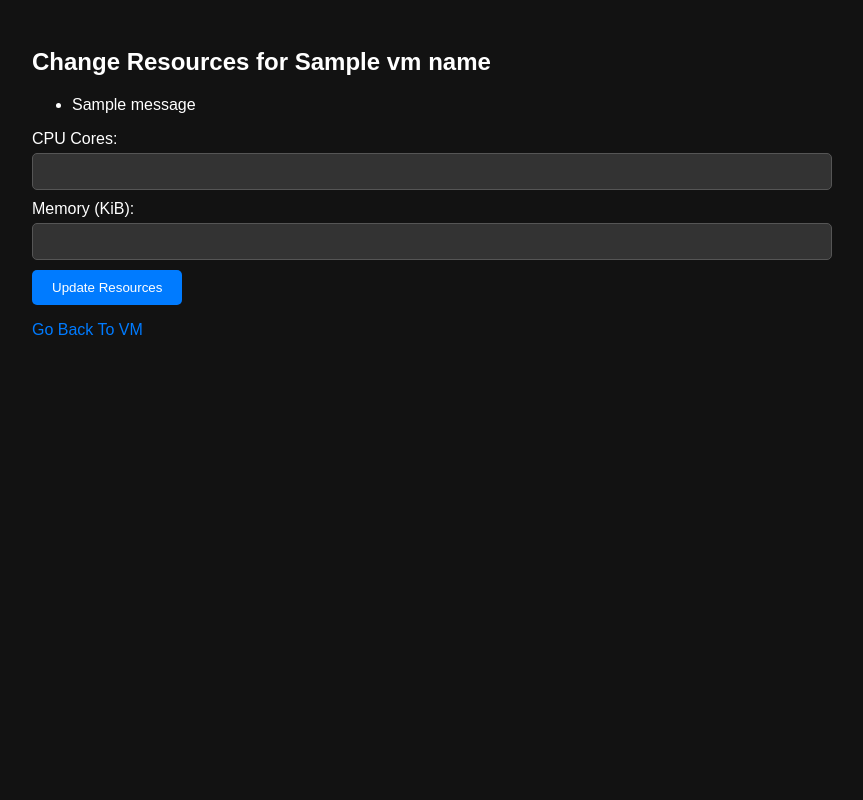
After one commit to QutaibaAlashqar/kvm_web_VirtualMachineControlPanel, a Django app: template myapp/templates/myapp/cpu_things.html in a window 1280 px wide. The commit adds this page. Shown: the whole page, without its empty margins (208-1071 px from the left). Run offline with Django 4.2, Linux system fonts and the light colour scheme; the template is opened without the code that fills it: most values are stand-ins (such as "Sample title", 1, 10 or a date in 2020); one stand-in notice (Sample message) is shown.

Commit message:
adding new futurues

```diff
--- /dev/null
+++ b/myapp/templates/myapp/cpu_things.html
@@ -0,0 +1,117 @@
+{% block content %}
+<style>
+    body {
+        background-color: #121212; /* Dark background color */
+        color: #fff; /* Light text color */
+        font-family: Arial, sans-serif;
+    }
+
+    .container {
+        max-width: 800px;
+        margin: 0 auto;
+        padding: 20px;
+    }
+
+    h2 {
+        font-size: 24px;
+        margin-bottom: 20px;
+    }
+
+    label {
+        display: block;
+        margin-bottom: 5px;
+    }
+
+    input[type="number"] {
+        padding: 10px;
+        border-radius: 5px;
+        border: 1px solid #555;
+        background-color: #333;
+        color: #fff;
+        margin-bottom: 10px;
+        width: 100%;
+    }
+
+    button[type="submit"] {
+        padding: 10px 20px;
+        border: none;
+        border-radius: 5px;
+        background-color: #007bff; /* Blue button color */
+        color: #fff; /* Light text color */
+        cursor: pointer;
+        transition: background-color 0.3s;
+    }
+
+    button[type="submit"]:hover {
+        background-color: #0056b3; /* Darker blue on hover */
+    }
+
+    a {
+        color: #007bff;
+        text-decoration: none;
+        margin-right: 10px;
+    }
+
+    a:hover {
+        text-decoration: underline;
+    }
+
+    /* Dark mode styles */
+    .dark-mode body {
+        background-color: #222; /* Darker background color */
+        color: #eee; /* Lighter text color */
+    }
+
+    .dark-mode input[type="number"] {
+        background-color: #444; /* Darker background for input */
+        border: 1px solid #888; /* Lighter border for input */
+    }
+
+    .dark-mode button[type="submit"] {
+        background-color: #6c757d; /* Gray button color */
+    }
+
+    .dark-mode button[type="submit"]:hover {
+        background-color: #5a6268; /* Darker gray on hover */
+    }
+
+    .dark-mode a {
+        color: #6c757d; /* Gray link color */
+    }
+
+    .dark-mode a:hover {
+        color: #8a8a8a; /* Lighter gray on hover */
+    }
+</style>
+
+<div class="container">
+    <h2>Change Resources for {{ vm_name }}</h2>
+
+    {% if messages %}
+        <ul>
+            {% for message in messages %}
+                <li>{{ message }}</li>
+            {% endfor %}
+        </ul>
+    {% endif %}
+
+    <form method="post" action="{% url 'cpu_things' vm_name %}">
+        {% csrf_token %}
+        <div>
+            <label for="cpu_cores">CPU Cores:</label>
+            <input type="number" id="cpu_cores" name="cpu_cores" required value="{{ current_cpus }}">
+        </div>
+        <div>
+            <label for="memory">Memory (KiB):</label>
+            <input type="number" id="memory" name="memory" required value="{{ current_memory }}">
+        </div>
+        <button type="submit">Update Resources</button>
+    </form>
+
+    {% if show_restart_button %}
+        <a href="{% url 'restart_vm' vm_name %}">Restart VM</a>
+    {% endif %}
+
+    <a href="{% url 'vm_control' %}">Go Back To VM</a>
+</div>
+{% endblock %}
--- a/myapp/urls.py
+++ b/myapp/urls.py
@@ -4,27 +4,48 @@ from django.conf import settings
 from django.conf.urls.static import static
 from myapp import views
 from django.contrib.auth import views as auth_views
+
 from .views import (
     vm_control, start_vm, stop_vm, pause_vm, resume_vm, force_off_vm,
     edit_vm_xml, update_vm_xml, create_disk_form, submit_create_disk, list_existing_disks,
-    use_disk, delete_disk, use_image, delete_image
+    use_disk, delete_disk, use_image, delete_image, list_networks, create_default_network,
+    delete_network, update_network, cpu_things, restart_vm
 )
 
 urlpatterns = [
     path('', views.vm_control, name='vm_control'),
+    #
     path('start-vm/', views.start_vm, name='start_vm'),
+    #
     path('stop-vm/', views.stop_vm, name='stop_vm'),
+    #
     path('pause-vm/', views.pause_vm, name='pause_vm'),
     path('resume-vm/', views.resume_vm, name='resume_vm'),
+    #
     path('force-off-vm/', views.force_off_vm, name='force_off_vm'),
+    #
     path('edit-vm-xml/', views.edit_vm_xml, name='edit_xml'),
     path('update-vm-xml/', views.update_vm_xml, name='update_xml'),
+    #
     path('vms/<str:vm_name>/create-disk/', views.create_disk_form, name='create_disk_form'),
     path('vms/<str:vm_name>/submit-disk/', views.submit_create_disk, name='submit_create_disk'),
+    #
     path('accounts/login/', auth_views.LoginView.as_view(), name='login'),
+    #
     path('vms/<str:vm_name>/existing-disks/', views.list_existing_disks, name='list_existing_disks'),
     path('use_disk/<str:vm_name>/<str:disk>/', use_disk, name='use_disk'),
+    #
     path('delete_disk/<str:vm_name>/<str:disk>/', delete_disk, name='delete_disk'),
     path('use_image/<str:vm_name>/<str:image>/', use_image, name='use_image'),
+    #
     path('delete_image/<str:vm_name>/<str:image>/', delete_image, name='delete_image'),
+    path('networks/<str:vm_name>/', views.list_networks, name='list_networks'),
+    #
+    path('create-network/', views.create_default_network, name='create_default_network'),
+    path('networks/update/<str:network_name>/', views.update_network, name='update_network'),
+    path('networks/delete/<str:network_name>/', views.delete_network, name='delete_network'),
+    #
+    path('cpu-things/<str:vm_name>/', cpu_things, name='cpu_things'),
+    path('restart-vm/<str:vm_name>/', views.restart_vm, name='restart_vm'),
+    #
 ]
```
Also changed, not shown: myapp/templates/myapp/index.html (+38 -14 lines), myapp/templates/myapp/networks.html (added, +74 -0 lines), myapp/templates/myapp/update_network.html (added, +14 -0 lines), myapp/views.py (+167 -14 lines), README.md, 1 other file.
